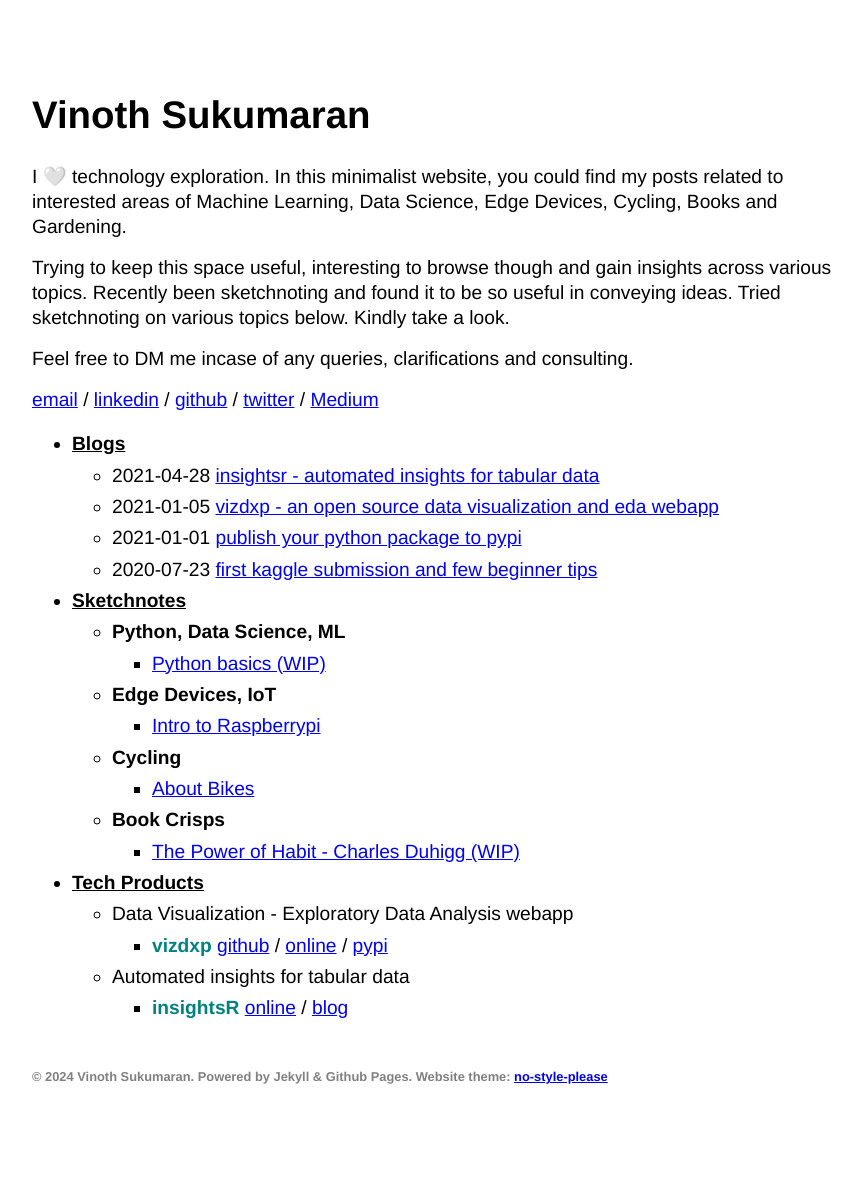
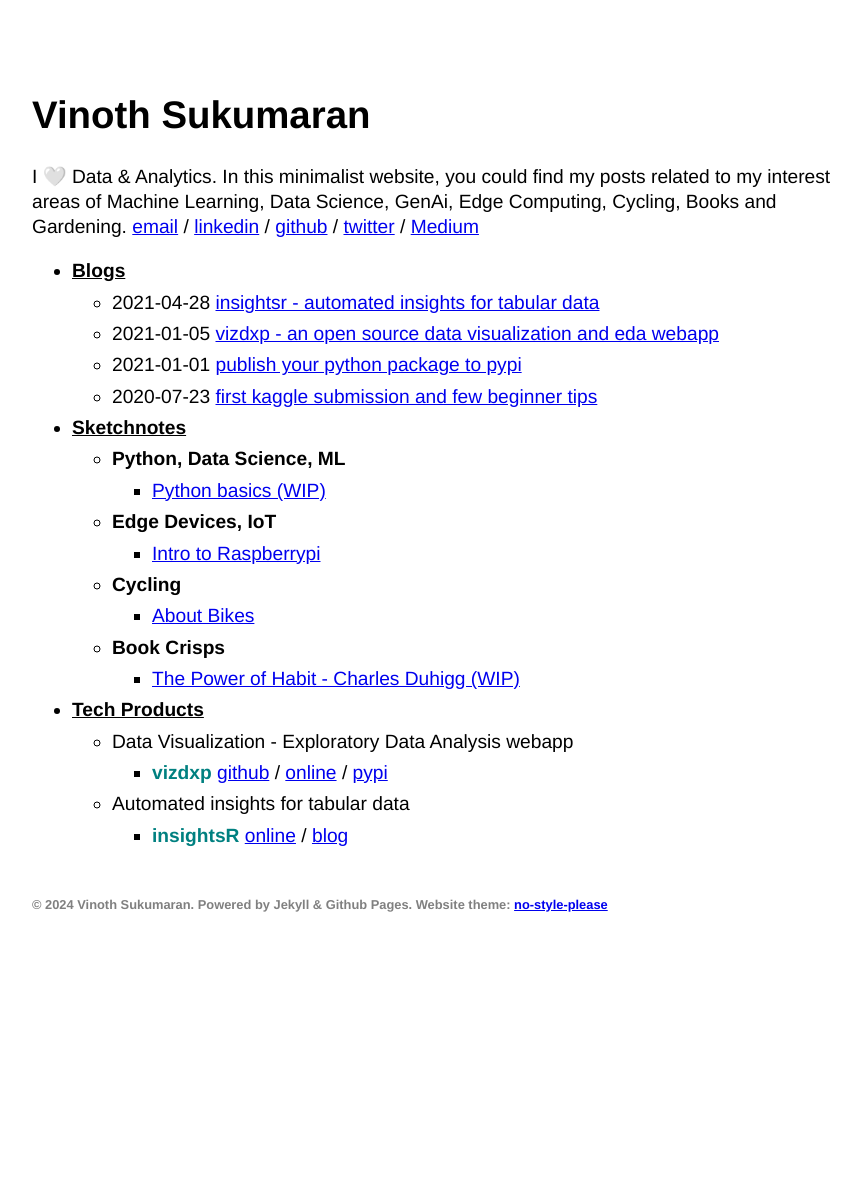
Before and after one commit to Vinothsuku/vinothsuku.github.io, a Jekyll site: the page built from index.md, in a window 1280 px wide. Shown: the whole page, without its empty margins (208-1070 px from the left). Built offline with Jekyll 4.4.1, drawn with Linux system fonts in a browser that asks for light colours; after the commit the page ends 1007 px from its top, so only the background shows below that.

Commit message:
Update _config.yml

```diff
--- a/_config.yml
+++ b/_config.yml
@@ -4,9 +4,7 @@ email: vinoth.suku@hotmail.com
 url: https://vinothsuku.github.io
 baseurl: "/"
 description: >
-  I 🤍 technology exploration. In this minimalist website, you could find my posts related to interested areas of Machine Learning, Data Science, Edge Devices, Cycling, Books and Gardening.
-  <p>Trying to keep this space useful, interesting to browse though and gain insights across various topics. Recently been sketchnoting and found it to be so useful in conveying ideas. Tried sketchnoting on various topics below. Kindly take a look.</p>
-  <p>Feel free to DM me incase of any queries, clarifications and consulting.</p>
+  I 🤍 Data & Analytics. In this minimalist website, you could find my posts related to my interest areas of Machine Learning, Data Science, GenAi, Edge Computing, Cycling, Books and Gardening.
   <a href='mailto:vinoth.suku@hotmail.com'>email</a> / <a href='https://www.linkedin.com/in/vinoth-sukumaran-540514100/'>linkedin</a> / <a href='https://github.com/Vinothsuku'>github</a> / <a href='https://twitter.com/vinothadarsh'>twitter</a> / <a href='https://vinothsuku.medium.com/'>Medium</a>
 
 permalink: /:slug.html
```
